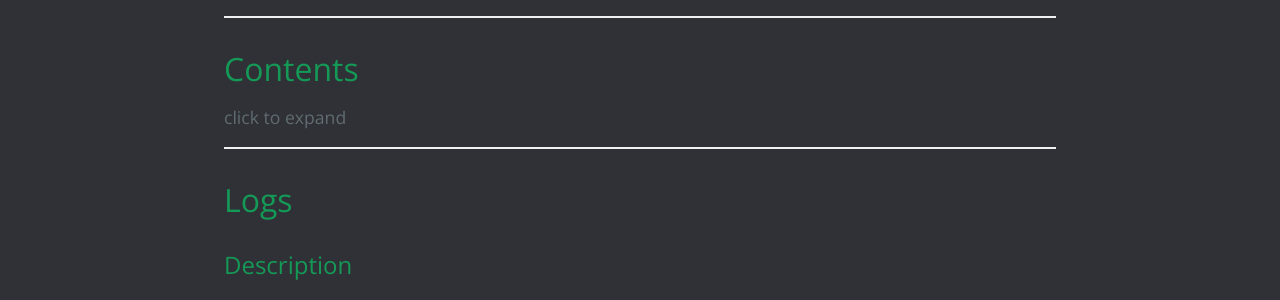
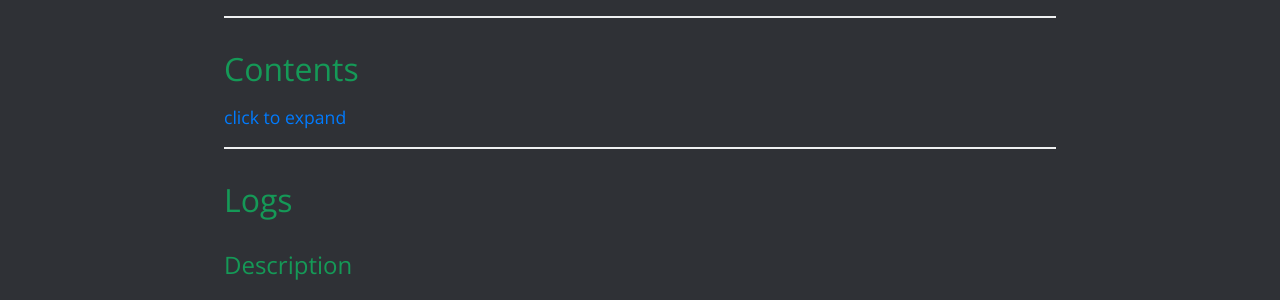
Before and after one commit to Ranger-4297/TeenageClub, a Jekyll site: the page built from Pages/About/Handbook.md, in a window 1280 px wide. Shown: the part 613-913 px from the top of the page. Built offline with Jekyll 4.4.1, drawn with Linux system fonts in a browser that asks for light colours; nearby versions of some CDN libraries.

Commit message:
Fix contents

```diff
--- a/Pages/About/Handbook.md
+++ b/Pages/About/Handbook.md
@@ -22,7 +22,7 @@ This includes commands like undelete and clean.
 ## Contents
 
 <details>
-    <summary class="text">click to expand</summary>
+    <summary class="text-primary">click to expand</summary>
 
 <ul>
   <li><a href="#logs">Logs</a>
```
